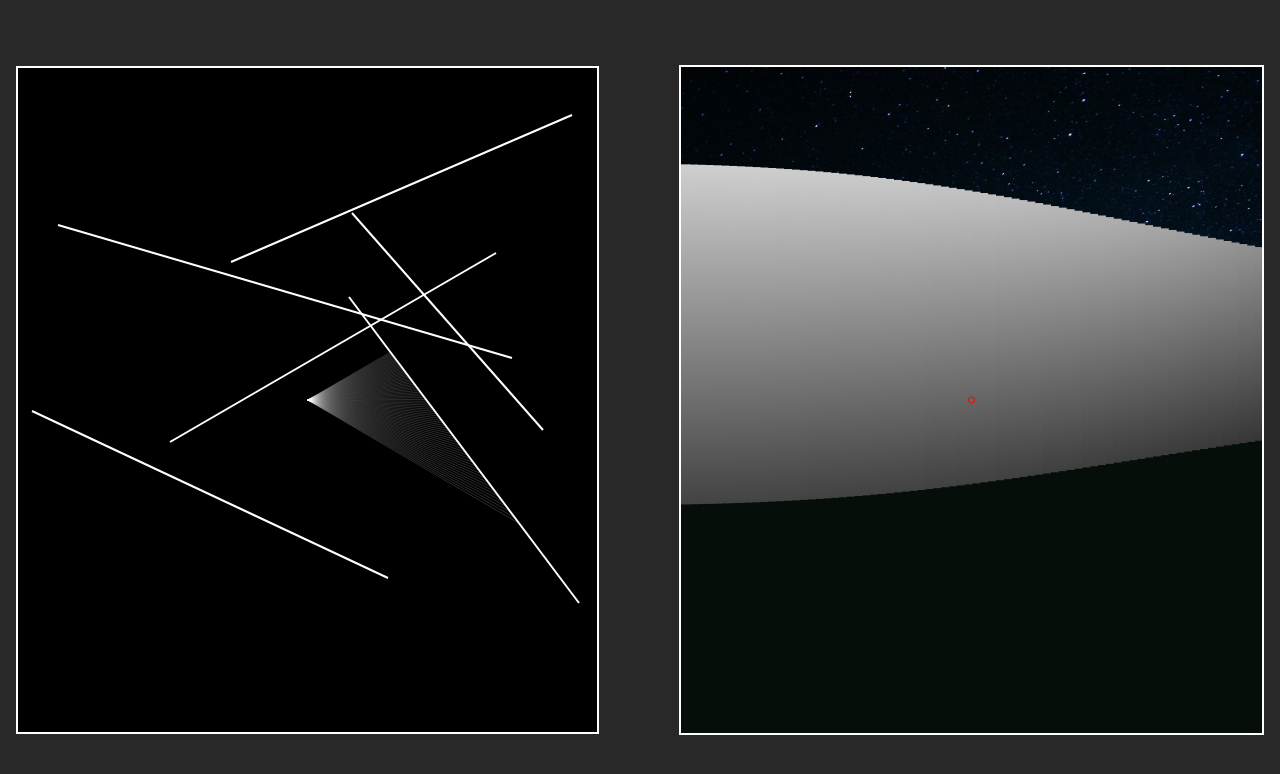
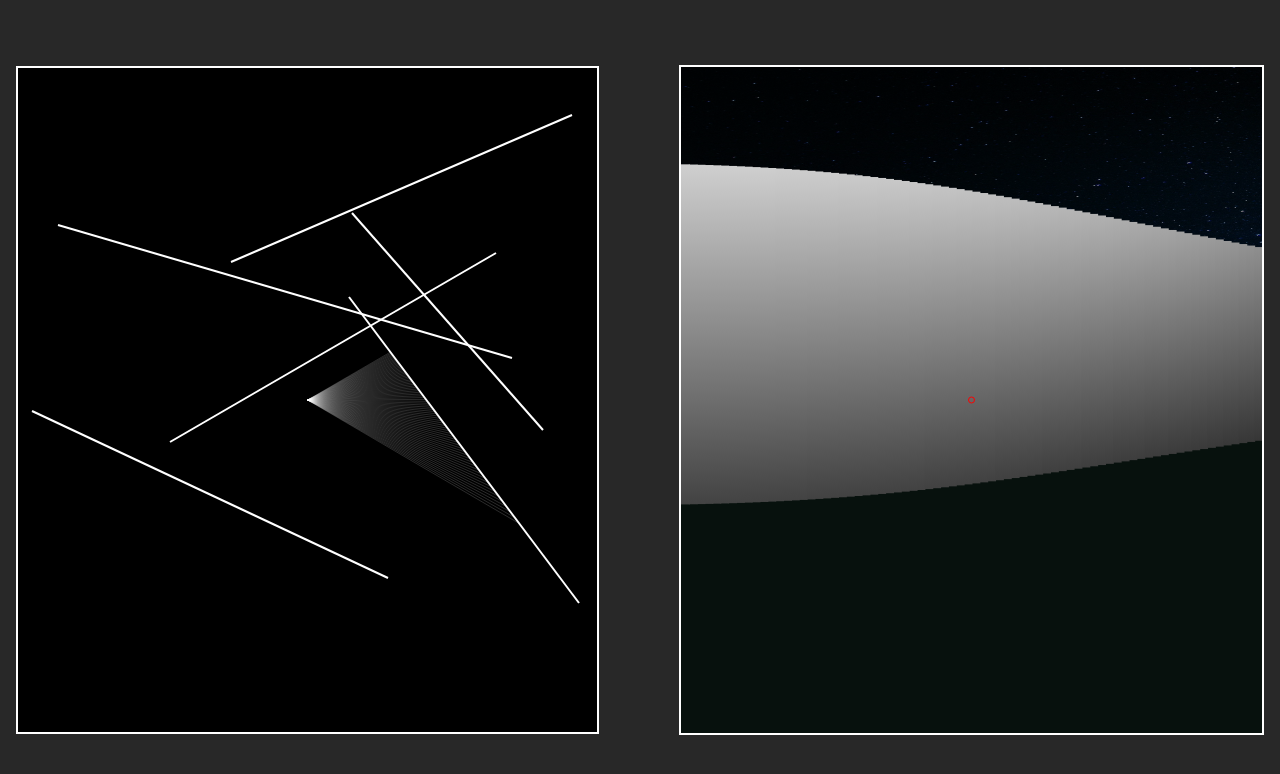
Before and after one commit to jtkyber/ray-casting, a website with bundled scripts: page public/index.html in a window 1280 px wide. Built offline with nearby package versions, Linux system fonts and the light colour scheme.

Commit message:
Added rotating background

```diff
--- a/public/index.css
+++ b/public/index.css
@@ -33,10 +33,10 @@ body {
 #world3d {
     position: relative;
     border: 2px solid rgb(255, 255, 255);
-    /* background: linear-gradient(0deg, #07110d 60%, #001c3a 0%); */
+    background: linear-gradient(0deg, #07110d 60%, #001c3a00 0%);
 
-    background: linear-gradient(0deg, rgb(5, 14, 8) 60%, rgba(0, 0, 0, 0) 0%), url(stars.jpg);
+    /* background: linear-gradient(0deg, rgb(5, 14, 8) 60%, rgba(0, 0, 0, 0) 0%), url(stars.jpg);
     background-repeat: no-repeat;
     background-position: center;
-    background-size: cover;
+    background-size: cover; */
 }
--- a/public/index.js
+++ b/public/index.js
@@ -5,6 +5,9 @@ const world = document.getElementById('world');
 const world3d = document.getElementById('world3d');
 const ctx = world.getContext('2d');
 const ctx3d = world3d.getContext('2d');
+
+const bgTopImg = new Image();
+bgTopImg.src = './stars.jpg'
 
 ctx.canvas.width = window.innerWidth / 2.2;
 ctx3d.canvas.width = window.innerWidth / 2.2;
@@ -16,6 +19,8 @@ let fpsInterval, now, then, elapsed, requestID;
 let walls;
 let lightSource;
 
+let bgTopX = 0;
+
 const gameLoop = () => {
     requestID = requestAnimationFrame(gameLoop);
 
@@ -25,8 +30,29 @@ const gameLoop = () => {
     if (elapsed > fpsInterval) {
         then = now - (elapsed % fpsInterval);
 
-        walls.clear();
+        ctx.clearRect(0, 0, world.width, world.height);
+        ctx3d.clearRect(0, 0, world3d.width, world3d.height);
         walls.draw();
+
+        bgTopImg.width = world3d.width * 2;
+        bgTopImg.height = world3d.height;
+
+        if (lightSource.moveDirLR === 'left') {
+            bgTopX += (bgTopImg.width / 360) * lightSource.rotationAmt;
+        } else if (lightSource.moveDirLR === 'right') {
+            bgTopX -= (bgTopImg.width / 360) * lightSource.rotationAmt;
+        }
+
+        if (bgTopX > 0) {
+            bgTopX = -(bgTopImg.width);
+        } else if (bgTopX < -(bgTopImg.width)) {
+            bgTopX = 0;
+        }
+
+        ctx3d.drawImage(bgTopImg, bgTopX, 0, bgTopImg.width, world3d.height * 0.4);
+        ctx3d.drawImage(bgTopImg, bgTopX + bgTopImg.width, 0, bgTopImg.width, world3d.height * 0.4);
+        ctx3d.fillStyle = `rgba(0,0,0,0.5)`;
+        ctx3d.fillRect(0, 0, world3d.width, world3d.height * 0.4);
 
         lightSource.draw();
         lightSource.rotate();
--- a/public/lightSource.js
+++ b/public/lightSource.js
@@ -27,6 +27,10 @@ export default class LightSource {
         this.distToProjectionPlane = (world3d.width / 2) / Math.tan(this.fovRad / 2);
         this.rayAngles = [];
         this.rayDensityAdjustment = 8;
+    }
+
+    getMoveDirLR() {
+        return this.moveDirLR;
     }
 
     setWalls(walls) {
@@ -207,9 +211,4 @@ export default class LightSource {
 
         this.walls3d.draw(this.allWalls3d);
     }
-
-    clear() {
-        const ctx = this.world.getContext('2d');
-        ctx.clearRect(0, 0, this.world.width, this.world.height);
-    }
 }
--- a/public/walls.js
+++ b/public/walls.js
@@ -63,9 +63,4 @@ export default class Walls {
             ctx.lineWidth = 1;
         }
     }
-
-    clear() {
-        const ctx = this.world.getContext('2d');
-        ctx.clearRect(0, 0, this.world.width, this.world.height);
-    }
 }
--- a/public/walls3d.js
+++ b/public/walls3d.js
@@ -10,7 +10,6 @@ export default class Walls3d {
     }
 
     draw(walls) {
-        this.ctx.clearRect(0, 0, this.world3d.width, this.world3d.height);
         const rayNum = walls.length;
         let wallX = 0;
         for (const wall of walls) {
```
Also changed, not shown: public/starsBlue.jpg (deleted), public/starsPink.jpg (deleted).
